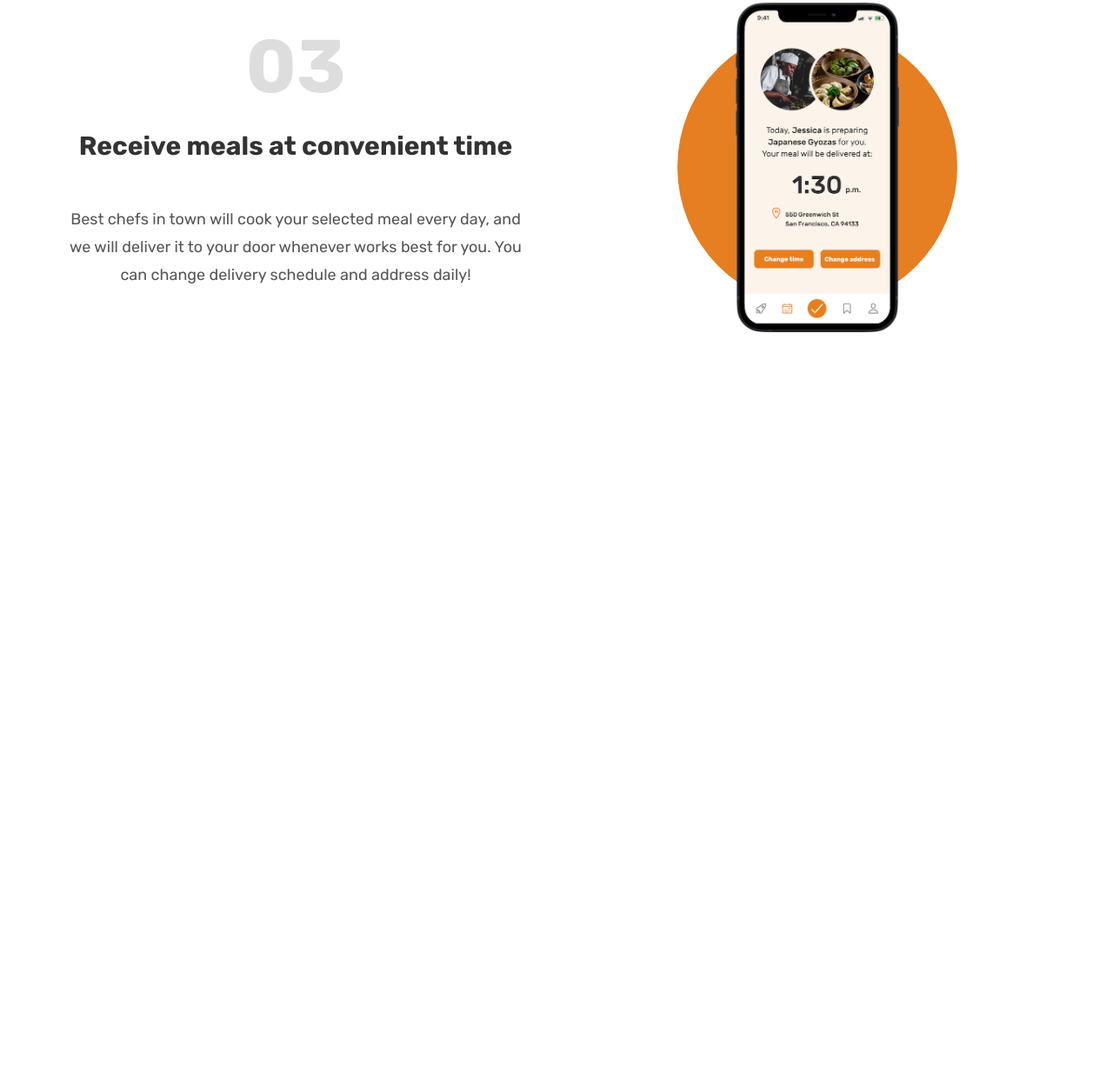
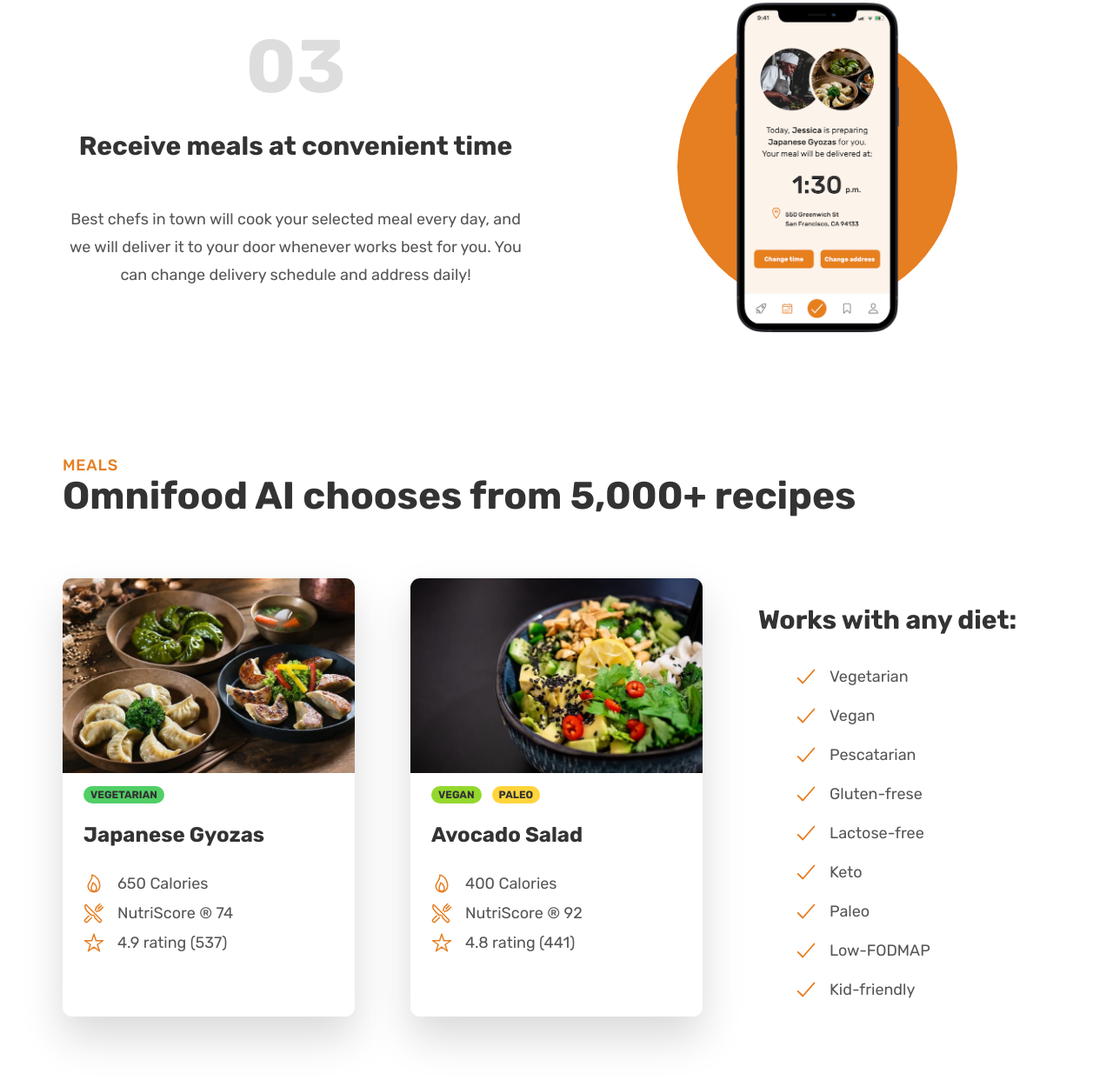
Before and after one commit to AxelMoncayoM/omnifood-page, a plain HTML site: page index.html in a window 1280 px wide. Shown: the part 1915-3157 px from the top of the page at 87% size. Before the commit the page ends 2345 px from the top, so only its background shows below. Drawn offline with nearby package versions, Linux system fonts and the light colour scheme.

Commit message:
Meals section added

```diff
--- a/index.html
+++ b/index.html
@@ -176,5 +176,129 @@
         </div>
       </div>
     </section>
+
+    <main class="section-meals">
+      <div class="container">
+        <p class="subHeading">Meals</p>
+        <h2 class="heading-secondary">
+          Omnifood AI chooses from 5,000+ recipes
+        </h2>
+      </div>
+
+      <div class="container grid grid--3-columns">
+        <div class="meal">
+          <img
+            src="img/meals/meal-1.jpg"
+            alt="Japanese Gyozas"
+            class="meal-img"
+          />
+
+          <div class="meal-container">
+            <div class="meal-tags">
+              <span class="tag tag--vegetarian">Vegetarian</span>
+            </div>
+
+            <h3 class="meal-title">Japanese Gyozas</h3>
+
+            <ul class="meal-attributes">
+              <li class="meal-item">
+                <ion-icon class="meal-icon" name="flame-outline"></ion-icon>
+                <span> 650 Calories</span>
+              </li>
+              <li class="meal-item">
+                <ion-icon class="meal-icon" name="restaurant-outline"></ion-icon
+                ><span> NutriScore &reg; 74</span>
+              </li>
+              <li class="meal-item">
+                <ion-icon class="meal-icon" name="star-outline"></ion-icon
+                ><span> 4.9 rating (537)</span>
+              </li>
+            </ul>
+          </div>
+        </div>
+        <div class="meal">
+          <img
+            src="img/meals/meal-2.jpg"
+            alt="Avocado Salad"
+            class="meal-img"
+          />
+
+          <div class="meal-container">
+            <div class="meal-tags">
+              <span class="tag tag--vegan">Vegan</span>
+              <span class="tag tag--paleo">Paleo</span>
+            </div>
+
+            <h3 class="meal-title">Avocado Salad</h3>
+
+            <ul class="meal-attributes">
+              <li class="meal-item">
+                <ion-icon class="meal-icon" name="flame-outline"></ion-icon>
+                <span> 400 Calories</span>
+              </li>
+              <li class="meal-item">
+                <ion-icon class="meal-icon" name="restaurant-outline"></ion-icon
+                ><span> NutriScore &reg; 92</span>
+              </li>
+              <li class="meal-item">
+                <ion-icon class="meal-icon" name="star-outline"></ion-icon
+                ><span> 4.8 rating (441)</span>
+              </li>
+            </ul>
+          </div>
+        </div>
+
+        <div class="diets">
+          <h3 class="heading-third">Works with any diet:</h3>
+          <ul class="diets-list">
+            <li class="diets-item">
+              <ion-icon class="diets-icon" name="checkmark-outline"></ion-icon
+              ><span>Vegetarian</span>
+            </li>
+            <li class="diets-item">
+              <ion-icon class="diets-icon" name="checkmark-outline"></ion-icon
+              ><span>Vegan</span>
+            </li>
+            <li class="diets-item">
+              <ion-icon class="diets-icon" name="checkmark-outline"></ion-icon
+              ><span>Pescatarian</span>
+            </li>
+            <li class="diets-item">
+              <ion-icon class="diets-icon" name="checkmark-outline"></ion-icon
+              ><span>Gluten-frese</span>
+            </li>
+            <li class="diets-item">
+              <ion-icon class="diets-icon" name="checkmark-outline"></ion-icon
+              ><span>Lactose-free</span>
+            </li>
+            <li class="diets-item">
+              <ion-icon class="diets-icon" name="checkmark-outline"></ion-icon
+              ><span>Keto</span>
+            </li>
+            <li class="diets-item">
+              <ion-icon class="diets-icon" name="checkmark-outline"></ion-icon
+              ><span>Paleo</span>
+            </li>
+            <li class="diets-item">
+              <ion-icon class="diets-icon" name="checkmark-outline"></ion-icon
+              ><span>Low-FODMAP</span>
+            </li>
+            <li class="diets-item">
+              <ion-icon class="diets-icon" name="checkmark-outline"></ion-icon
+              ><span>Kid-friendly</span>
+            </li>
+          </ul>
+        </div>
+      </div>
+    </main>
+
+    <script
+      type="module"
+      src="https://unpkg.com/ionicons@7.1.0/dist/ionicons/ionicons.esm.js"
+    ></script>
+    <script
+      nomodule
+      src="https://unpkg.com/ionicons@7.1.0/dist/ionicons/ionicons.js"
+    ></script>
   </body>
 </html>
--- a/styles/styles.css
+++ b/styles/styles.css
@@ -34,6 +34,10 @@ h2,
 h3 {
   font-weight: bold;
   color: #333;
+}
+
+ul {
+  list-style: none;
 }
 
 .container {
@@ -286,3 +290,104 @@ h3 {
 .grid--3-columns {
   grid-template-columns: repeat(3, 1fr);
 }
+
+/*MEALS - SECTION*/
+.section-meals {
+  padding: 9.6rem 0;
+}
+
+.meal {
+  box-shadow: 0 2.4rem 4.8rem rgba(0, 0, 0, 0.15);
+  border-radius: 11px;
+  overflow: hidden;
+  transition: all 250ms ease;
+}
+
+.meal:hover {
+  transform: translateY(-1.2rem);
+  box-shadow: 0 3.2rem 6.4rem rgba(0, 0, 0, 0.1);
+}
+
+.meal-container {
+  padding: 1.2rem 2.4rem;
+}
+
+.meal-tags {
+  margin-bottom: 1.2rem;
+  display: flex;
+  gap: 1.2rem;
+}
+
+.tag {
+  display: inline-block;
+  padding: 0.4rem 0.8rem;
+  font-size: 1.2rem;
+  text-transform: uppercase;
+  color: #333;
+  border-radius: 100px;
+  font-weight: bold;
+}
+
+.tag--vegetarian {
+  background-color: #51cf66;
+}
+
+.tag--vegan {
+  background-color: #94d82d;
+}
+
+.tag--paleo {
+  background-color: #ffd43b;
+}
+
+.meal-title {
+  font-size: 2.4rem;
+  font-weight: bold;
+  margin-bottom: 3.2rem;
+}
+
+.meal-attributes {
+  display: flex;
+  flex-direction: column;
+  gap: 1rem;
+  padding: 0;
+}
+
+.meal-item {
+  font-size: 1.8rem;
+  display: flex;
+  align-items: center;
+  gap: 1.5rem;
+}
+
+.meal-img {
+  width: 100%;
+}
+
+.meal-icon {
+  width: 2.4rem;
+  height: 2.4rem;
+  color: var(--brandColor);
+}
+
+.diets-list {
+  display: flex;
+  flex-direction: column;
+  gap: 1.5rem;
+}
+
+.diets-item {
+  display: flex;
+  align-items: center;
+  gap: 1.2rem;
+}
+
+.diets-icon {
+  width: 3rem;
+  height: 3rem;
+  color: var(--brandColor);
+}
+
+.diets-item span {
+  font-size: 1.8rem;
+}
```
